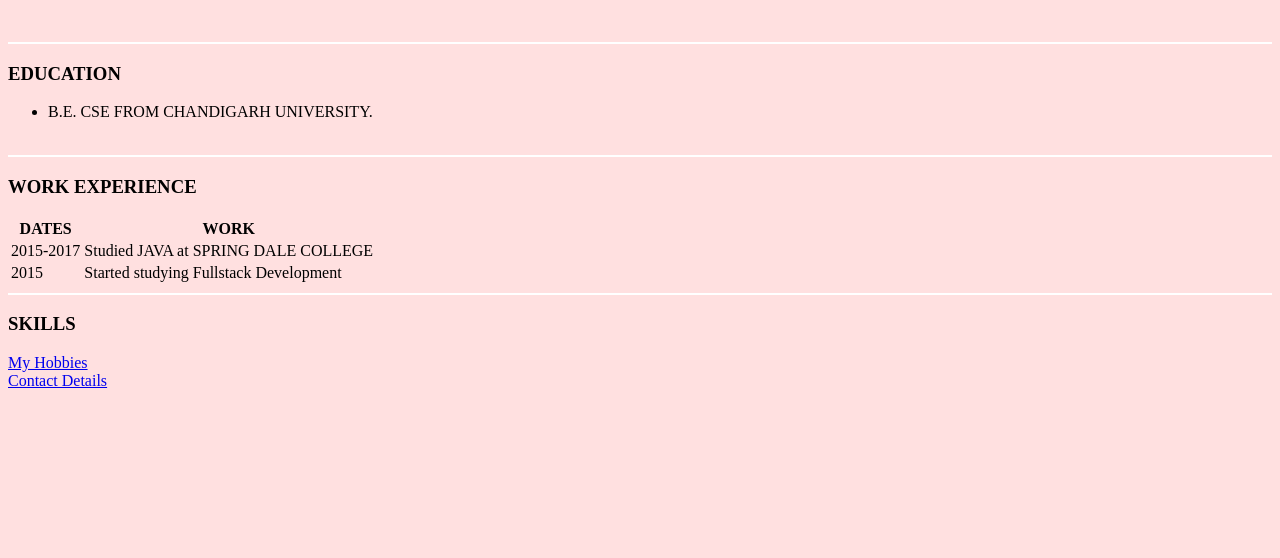
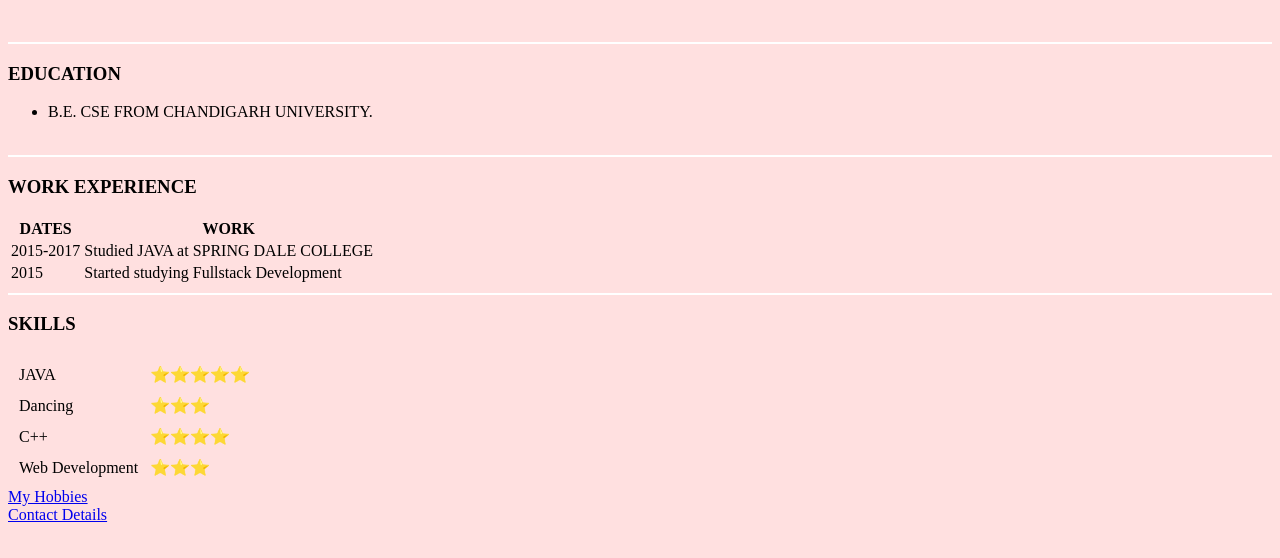
Before and after one commit to yashpant-webdev/CV, a plain HTML site: page index.html in a window 1280 px wide. Shown: the part 182-740 px from the top of the page. Drawn offline with Linux system fonts and the light colour scheme.

Commit message:
Update index.html

```diff
--- a/index.html
+++ b/index.html
@@ -64,6 +64,23 @@
     <h3>SKILLS</h3>
     <table cellspacing="10">
       <tbody>
+        <tr>
+  <td>JAVA</td>
+  <td>⭐⭐⭐⭐⭐</td>
+</tr>
+<tr>
+  <td>Dancing</td>
+  <td>⭐⭐⭐</td>
+</tr>
+<tr>
+  <td>C++</td>
+  <td>⭐⭐⭐⭐</td>
+</tr>
+<tr>
+  <td>Web Development</td>
+  <td>⭐⭐⭐</td>
+</tr>
+</tbody>
     </table>
     </table>
     <a href="Hobbies.html">My Hobbies</a>
```
